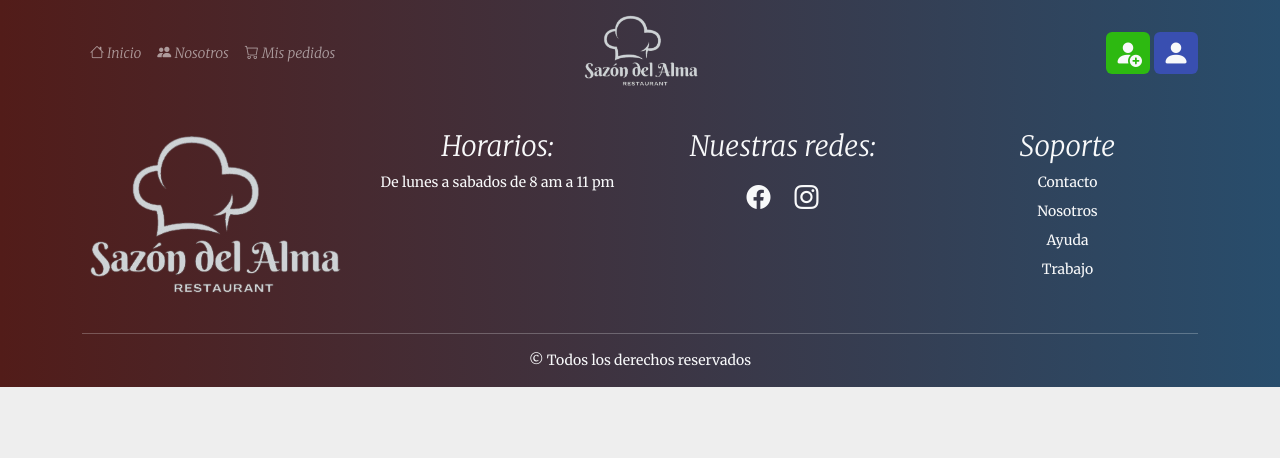
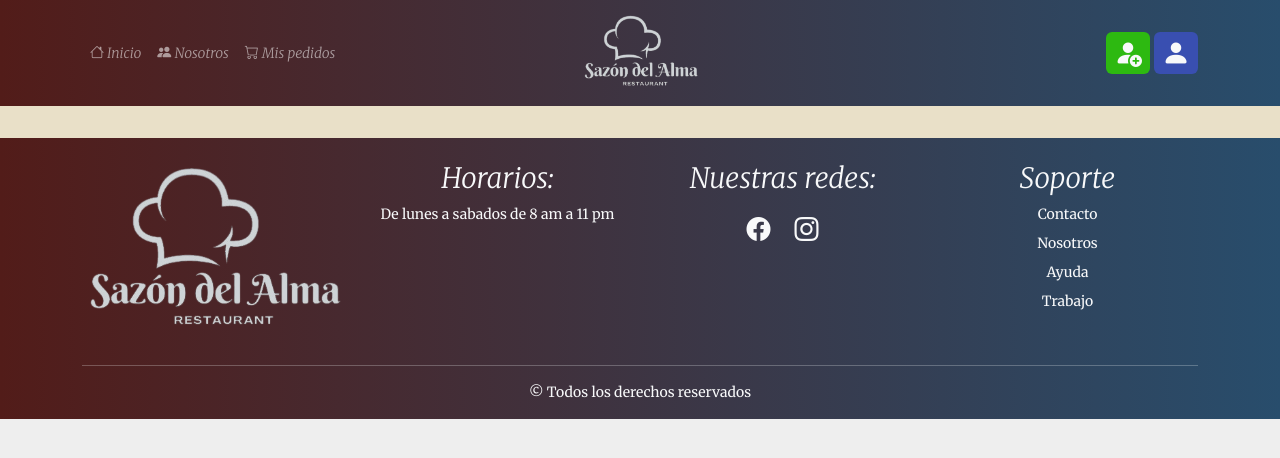
Before and after one commit to SheylaAstorga/RestaurantePF-Frontend, a React (Vite) app: page /detalleProducto in a window 1280 px wide. Shown: the top 458 px of the page. Built offline with nearby package versions, Linux system fonts and the light colour scheme.

Commit message:
se agrego el componente DetalleProducto y su pagina de estilos

```diff
--- a/src/App.jsx
+++ b/src/App.jsx
@@ -10,7 +10,8 @@ import Pedido from "./components/Pedido";
 import { BrowserRouter, Routes, Route } from "react-router-dom";
 import Principal from "./components/Principal";
 import AcercaDeNosotros from "./components/pages/AcercaDeNosotros";
-
+import DetalleProducto from "./components/pages/DetalleProducto";
+import DetallePedido from "./components/DetallePedido";
 
 function App() {
   const usuario = JSON.parse(sessionStorage.getItem("usuarioSazonDelAlma")) || "";
@@ -28,6 +29,7 @@ function App() {
        <Route path="/" element={<Principal></Principal>}></Route>
         <Route exact path="/pedido" element={<Pedido></Pedido>}></Route>
         <Route exact path="/acercaDeNosotros" element={<AcercaDeNosotros/>}></Route>
+        <Route exact path="/detalleProducto" element={<DetalleProducto/>}></Route>
       </Routes>
       <Footer></Footer>
     </BrowserRouter>
--- /dev/null
+++ b/src/components/pages/DetalleProducto.jsx
@@ -0,0 +1,16 @@
+import { Container, Card, Row, Col, Button, Form } from "react-bootstrap";
+import "../../style/detalleProducto.css";
+
+const DetalleProducto = () => {
+  return (
+    <>
+      <section className="py-4 py-lg-3">
+        <Container>
+
+        </Container>
+      </section>
+    </>
+  );
+};
+
+export default DetalleProducto;
```
Also changed, not shown: src/style/detalleProducto.css (added).
